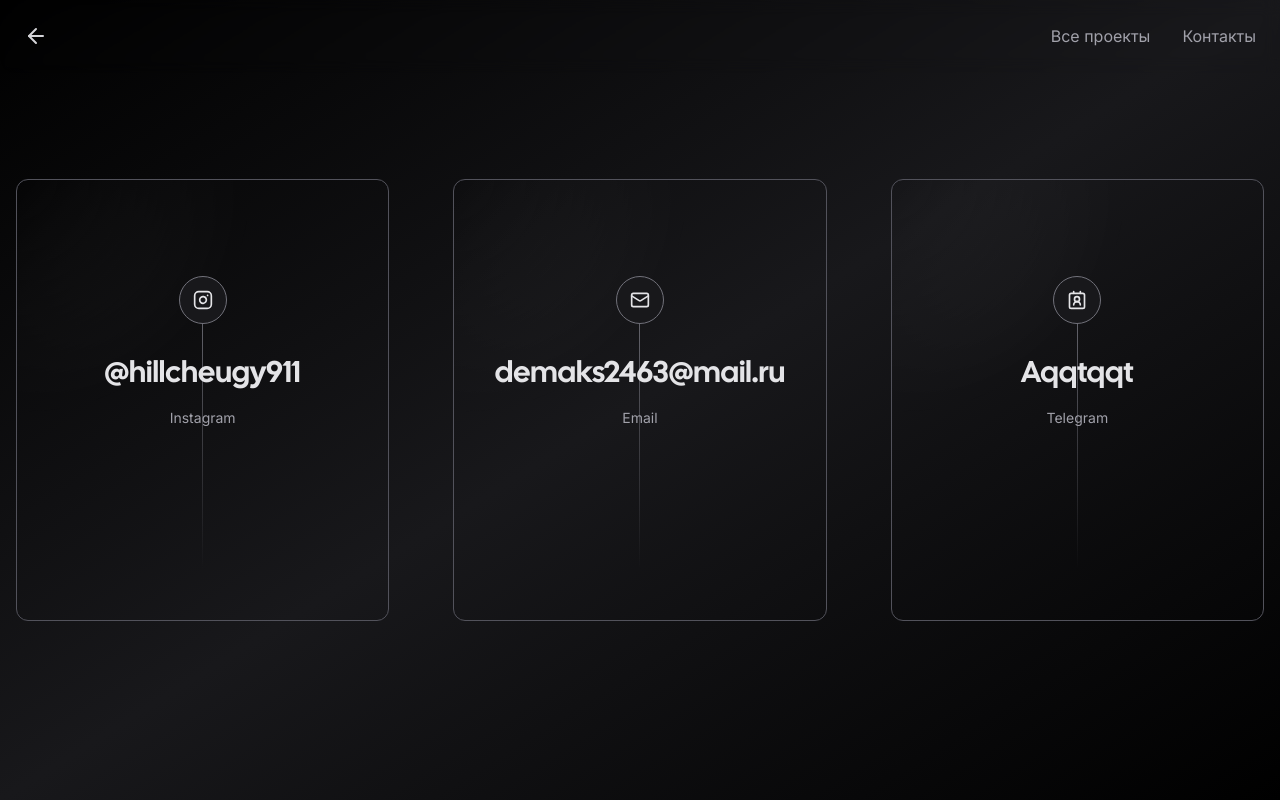
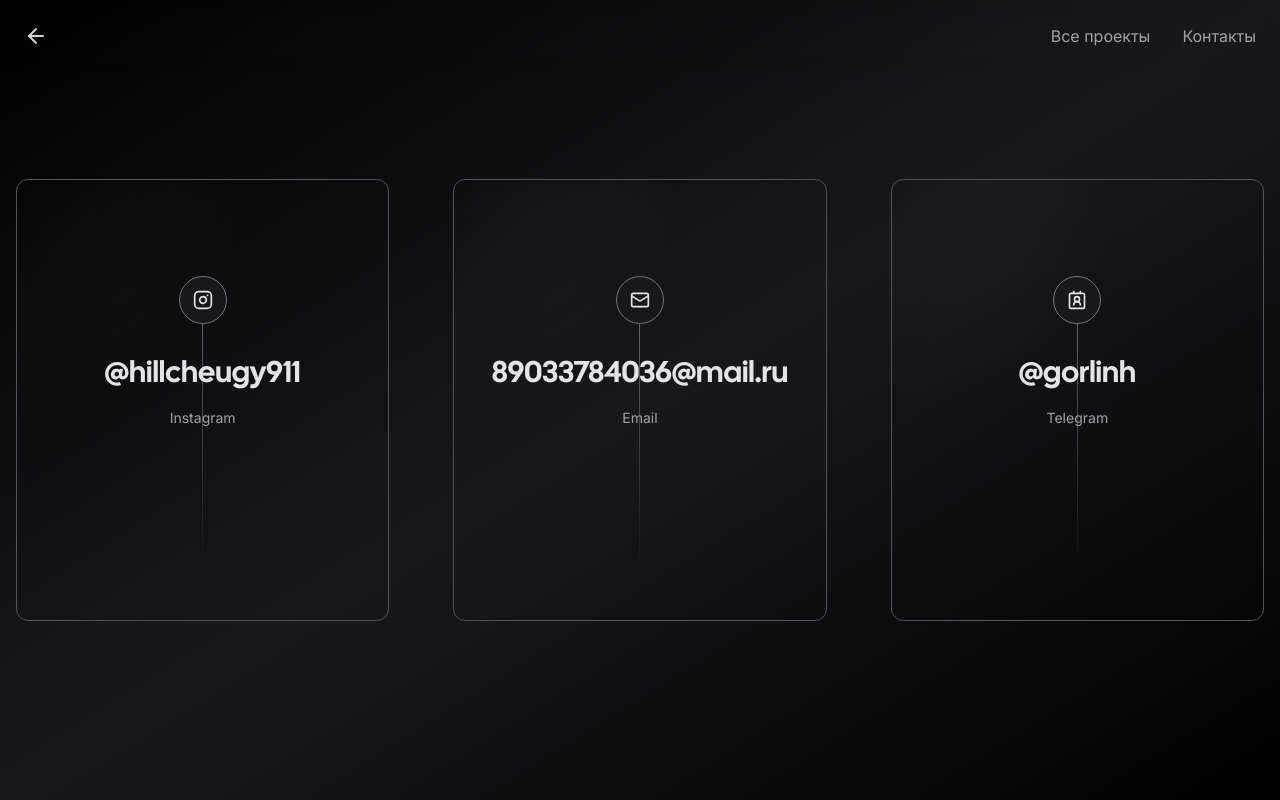
Before and after one commit to Bluecoolclouds/nextjs-portfolio-pageview-counter, a Next.js app: page /contact in a window 1280 px wide. Built offline with nearby package versions, Linux system fonts and the light colour scheme; what tailwindcss-debug-screens would draw is missing.

Commit message:
Update page.tsx

```diff
--- a/app/contact/page.tsx
+++ b/app/contact/page.tsx
@@ -13,15 +13,15 @@ const socials = [
 	},
 	{
 		icon: <Mail size={20} />,
-		href: "mailto:demaks2463@mail.ru",
+		href: "mailto:89033784036@mail.ru",
 		label: "Email",
-		handle: "demaks2463@mail.ru",
+		handle: "89033784036@mail.ru",
 	},
 	{
 		icon: <Contact2 size={20} />,
 		href: "https://t.me/gorlinh",
 		label: "Telegram",
-		handle: "Aqqtqqt",
+		handle: "@gorlinh",
 	},
 ];
 
```
